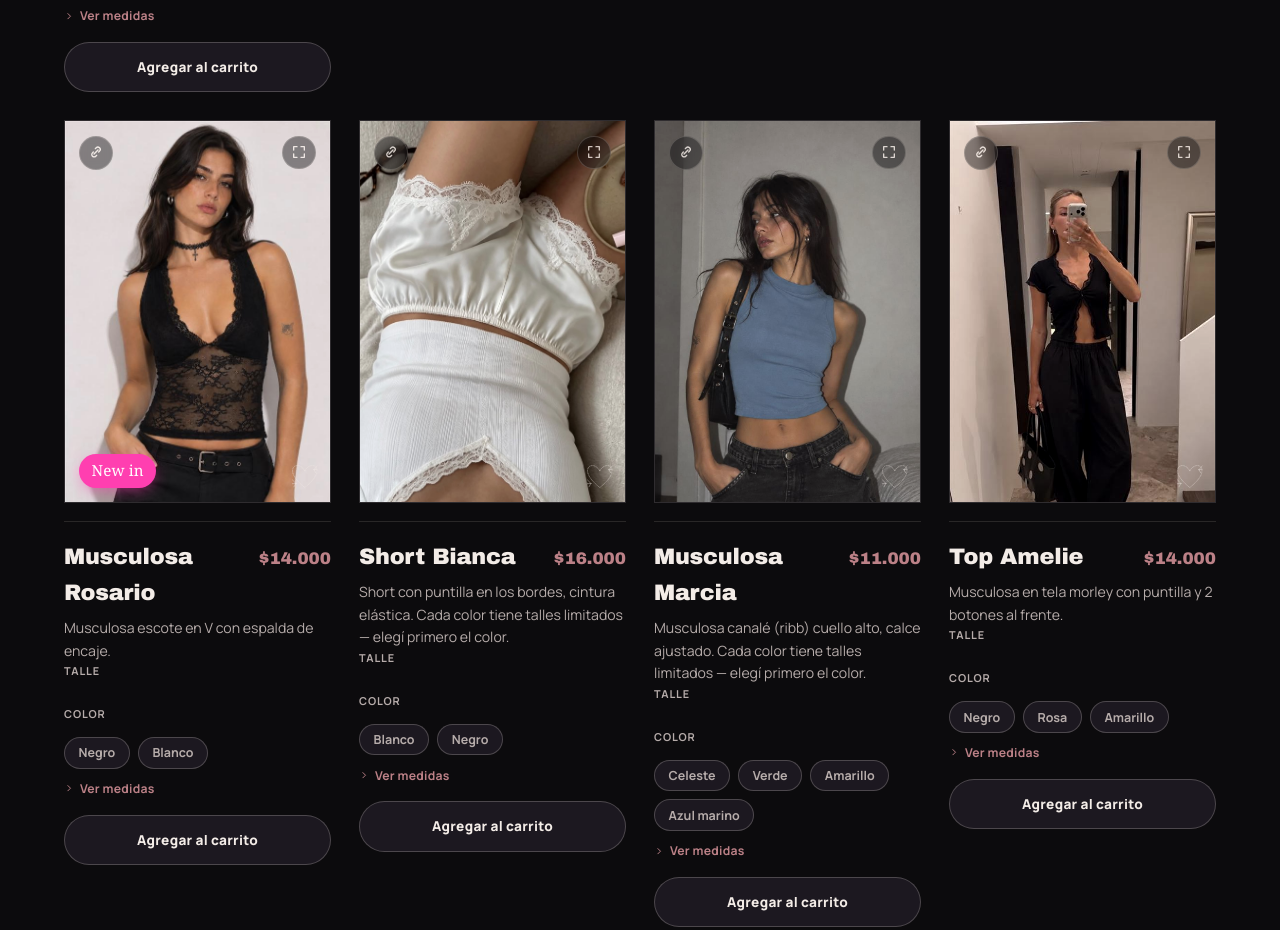
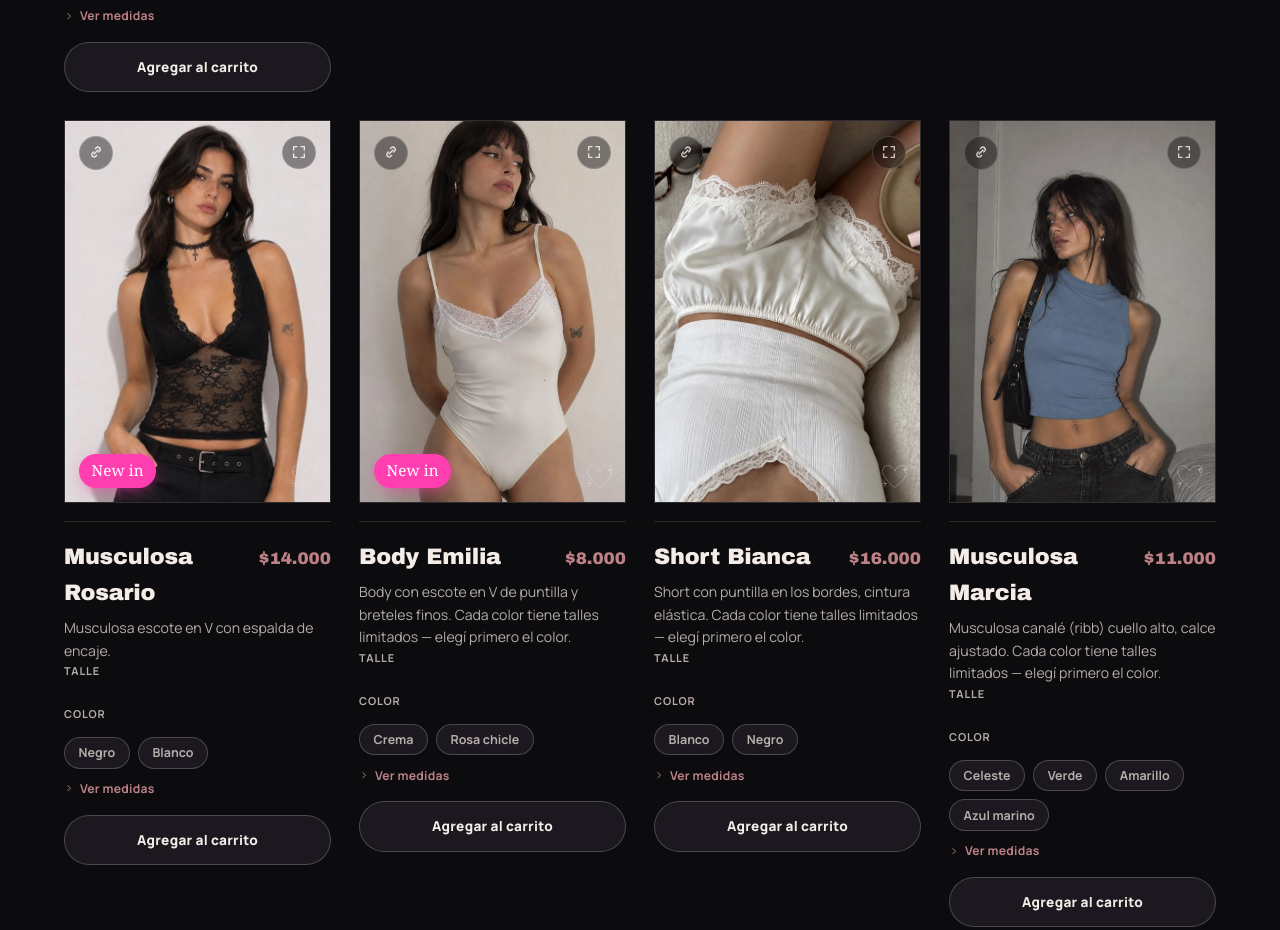
Before and after one commit to rodrigocampo779/atajfemme, a plain HTML site: page index.html in a window 1280 px wide. Shown: the part 2300-3230 px from the top of the page. Drawn offline with Linux system fonts and the light colour scheme; a web font is replaced by a local one.

Commit message:
Agregar Body Emilia (Crema S/M, Rosa chicle S) $8.000 como New in, y medidas para Body Emilia y Body Aurora
Co-Authored-By: Claude Opus 5.5 <noreply@anthropic.com>

```diff
--- a/index.html
+++ b/index.html
@@ -1176,6 +1176,21 @@
       ]
     },
     {
+      id:"emilia", name:"Body Emilia", tag:"New in", cat:"bodies",
+      desc:"Body con escote en V de puntilla y breteles finos. Cada color tiene talles limitados — elegí primero el color.",
+      price:8000, img:"img/p/emilia_crema-471a97e9.jpg",
+      alt:"Modelo con Body Emilia crema con puntilla", size:"tall",
+      measures:{
+        S:{ "Contorno de pecho":"60cm (se estira hasta 82cm)", "Contorno de cintura":"60cm (se estira hasta 84cm)", "Largo":"36cm" },
+        M:{ "Contorno de pecho":"62cm (se estira hasta 84cm)", "Contorno de cintura":"62cm (se estira hasta 86cm)", "Largo":"37cm" },
+        L:{ "Contorno de pecho":"64cm (se estira hasta 86cm)", "Contorno de cintura":"64cm (se estira hasta 88cm)", "Largo":"38cm" }
+      },
+      variants:[
+        { color:"Crema",       sizes:["S","M"], img:"img/p/emilia_crema-471a97e9.jpg", alt:"Modelo con Body Emilia crema con puntilla" },
+        { color:"Rosa chicle", sizes:["S"],     img:"img/p/emilia_rosa-c00d7630.jpg",  alt:"Body Emilia rosa chicle con puntilla, en maniquí" }
+      ]
+    },
+    {
       id:"bianca", name:"Short Bianca", tag:null, cat:"shorts",
       desc:"Short con puntilla en los bordes, cintura elástica. Cada color tiene talles limitados — elegí primero el color.",
       price:16000, img:"img/p/bianca_blanco-bbec4656.jpg",
@@ -1329,6 +1344,11 @@
       desc:"Body escote redondo, espalda nadadora, calce ajustado. Cada color tiene talles limitados — elegí primero el color.",
       price:14000, img:"img/p/aurora_negro-18f5b3df.jpg",
       alt:"Modelo con Body Aurora negro", size:"tall",
+      measures:{
+        S:{ "Contorno de pecho":"60cm (se estira hasta 82cm)", "Contorno de cintura":"60cm (se estira hasta 84cm)", "Largo":"36cm" },
+        M:{ "Contorno de pecho":"62cm (se estira hasta 84cm)", "Contorno de cintura":"62cm (se estira hasta 86cm)", "Largo":"37cm" },
+        L:{ "Contorno de pecho":"64cm (se estira hasta 86cm)", "Contorno de cintura":"64cm (se estira hasta 88cm)", "Largo":"38cm" }
+      },
       variants:[
         { color:"Negro",     sizes:["S","L"], img:"img/p/aurora_negro-18f5b3df.jpg",  alt:"Modelo con Body Aurora negro" },
         { color:"Chocolate", sizes:["S","L"],     img:"img/p/aurora_choco-ef850309.jpg", alt:"Modelo con Body Aurora chocolate" }
```
Also changed, not shown: p/emilia.html (added, +30 -0 lines), img/og/emilia.jpg (added), img/p/emilia_crema-471a97e9.jpg (added), img/p/emilia_rosa-c00d7630.jpg (added).
